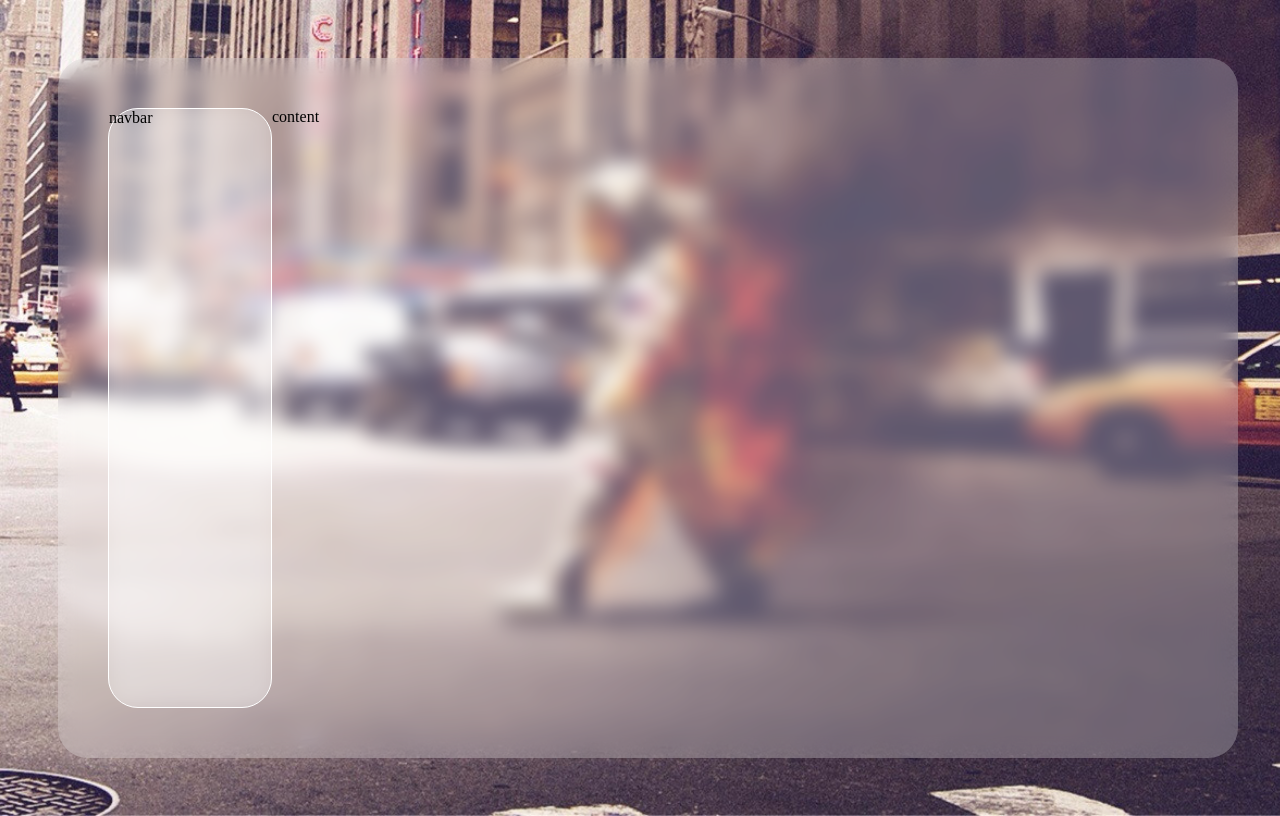
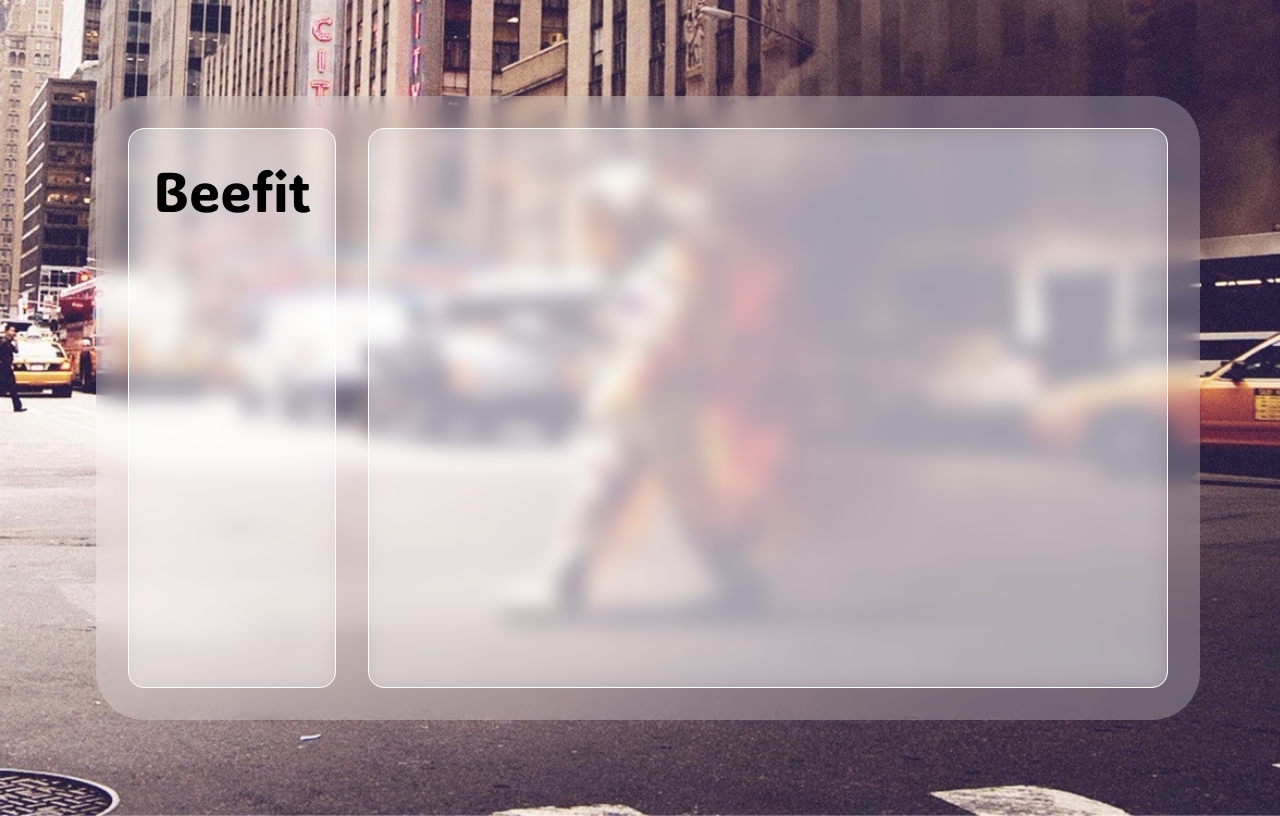
Before and after one commit to dremmwell/Beefit, a React (Vite) app: page / in a window 1280 px wide. Built offline with nearby package versions, Linux system fonts and the light colour scheme.

Commit message:
Styles navbar & content container

```diff
--- a/src/components/Content.jsx
+++ b/src/components/Content.jsx
@@ -3,8 +3,7 @@ import content from '../styles/Content.module.css';
 function Content(){
 
     return(
-        <div className={content.contai}>
-            content
+        <div className={content.container}>
         </div>
     )
 }
--- a/src/components/NavBar.jsx
+++ b/src/components/NavBar.jsx
@@ -4,7 +4,12 @@ function NavBar(){
 
     return(
         <div className={navbar.container}>
-            navbar
+            <div className={navbar.logoContainer}>
+                Beefit
+            </div>
+            <div>
+
+            </div>
         </div>
     )
 }
--- a/src/index.css
+++ b/src/index.css
@@ -1,9 +1,16 @@
 :root{
-    --radius-board: 30px;
-     --board-margin: 200px;
-     --board-padding: 50px;
+    --radius-board: 3rem;
+     --board-margin: 15rem;
+     --board-padding: 2rem;
      --black: #000000;
      --white: #ffffff;
      --light-blue: #55AFEF;
      --blue: #4083E9;
-   }
+     --inner-radius: calc(var(--radius-board) - var(--board-padding));
+     --blur: 10px;
+}
+
+@font-face {
+  font-family: "ADLaM";
+  src: url('./ressources/ADLaM_Display/ADLaMDisplay-Regular.ttf');
+}
--- a/src/styles/Board.module.css
+++ b/src/styles/Board.module.css
@@ -4,7 +4,8 @@
     padding: var(--board-padding);
     border-radius: var(--radius-board);
     background: rgba(255, 255, 255, 0.25);
-    backdrop-filter: blur(10px);
+    backdrop-filter: blur(var(--blur));
     display: flex;
     flex-direction: row;
+    gap: var(--board-padding);
 }
--- a/src/styles/Content.module.css
+++ b/src/styles/Content.module.css
@@ -1,7 +1,7 @@
 .container{
-    border-radius: var(--radius-board);
+    border-radius: var(--inner-radius);
     border: 1px solid #FFF;
     background: rgba(255, 255, 255, 0.25);
-    backdrop-filter: blur(10px);
-    flex-grow: 5;
+    backdrop-filter: blur(var(--blur));
+    flex-grow: 1;
 }
--- a/src/styles/NavBar.module.css
+++ b/src/styles/NavBar.module.css
@@ -1,7 +1,15 @@
 .container{
-    border-radius: var(--radius-board);
+    border-radius: var(--inner-radius);
     border: 1px solid #FFF;
     background: rgba(255, 255, 255, 0.25);
-    backdrop-filter: blur(10px);
+    backdrop-filter: blur(var(--blur));
     flex-basis: 15%;
 }
+
+.logoContainer{
+    font-family: "ADLaM", Helvetica;
+    font-size: 3.5rem;
+    font-weight: 400;
+    text-align: center;
+    padding: 1.5rem;
+}
```
Also changed, not shown: src/ressources/ADLaM_Display/ADLaMDisplay-Regular.ttf (added), src/ressources/ADLaM_Display/OFL.txt (added).
